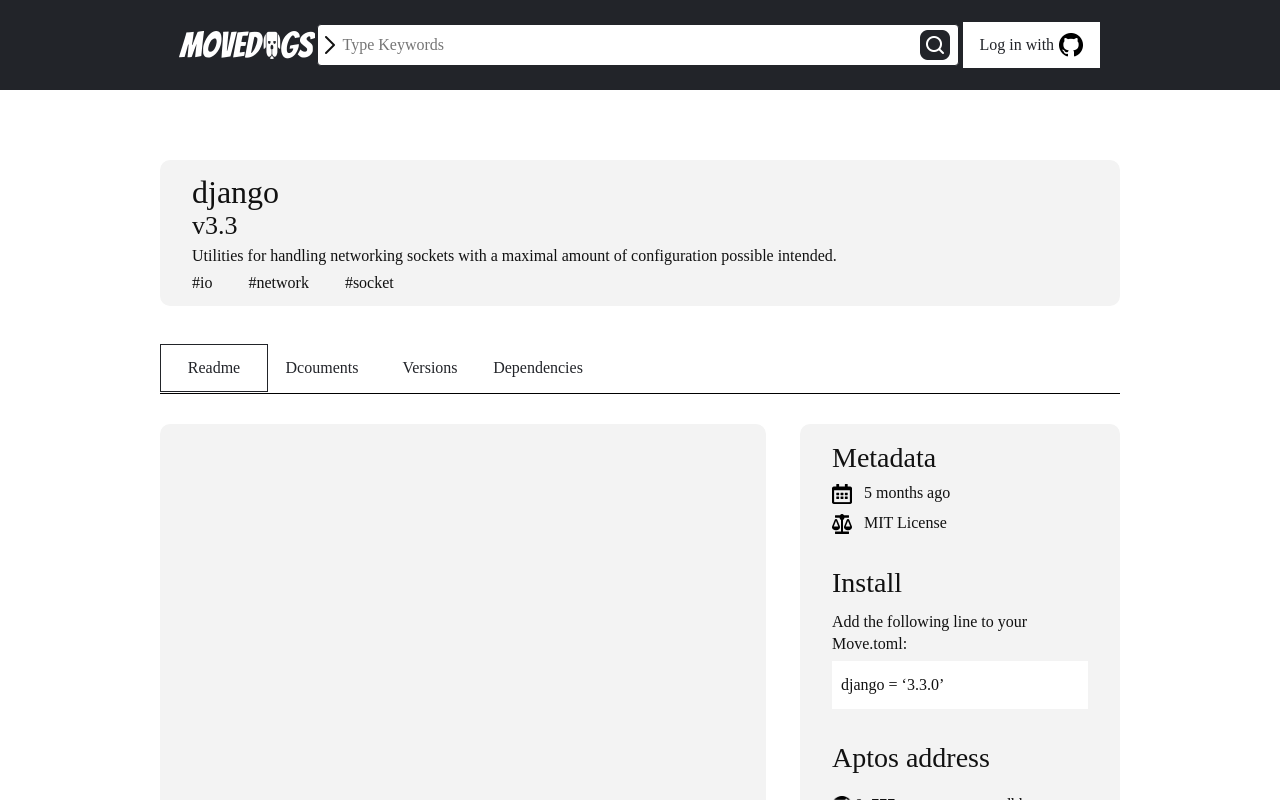
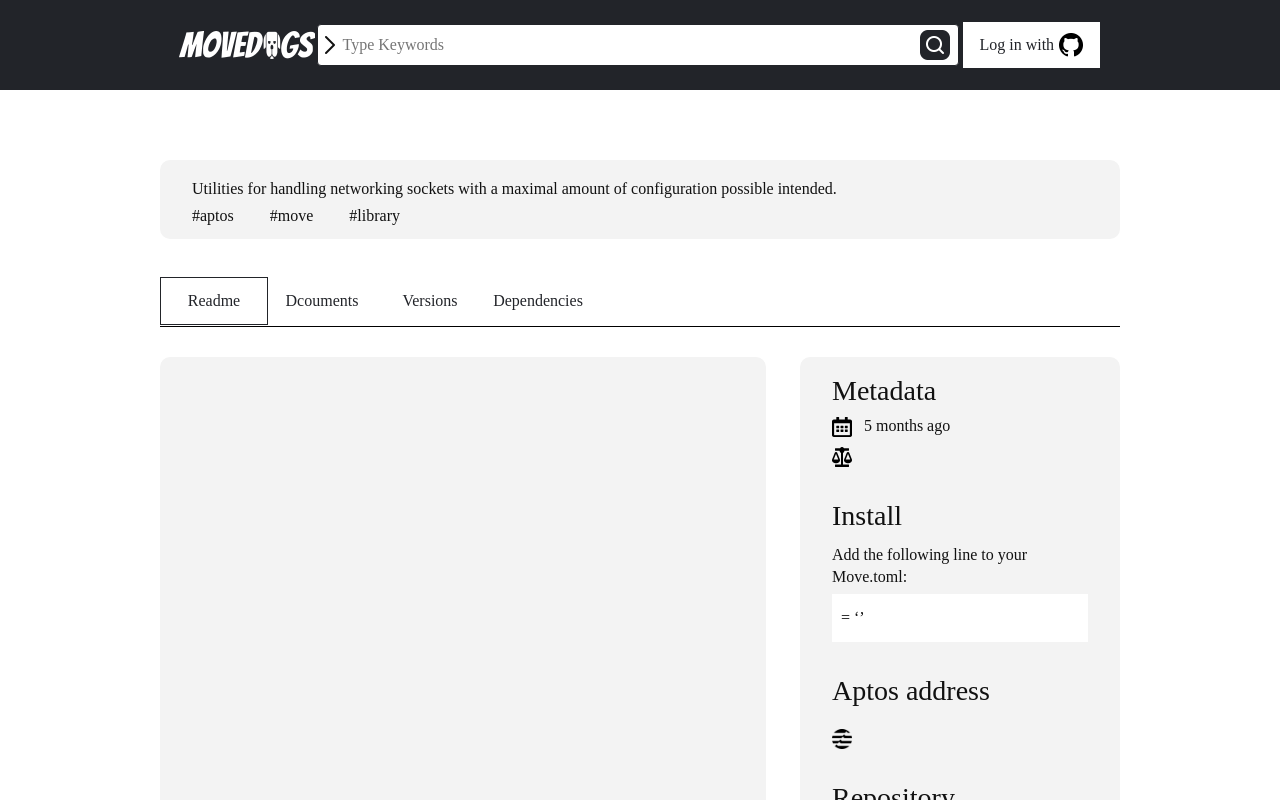
Before and after one commit to movedogs/movedogs-front, a React app: page /package in a window 1280 px wide. Built offline with nearby package versions, Linux system fonts and the light colour scheme; a web font is replaced by a local one.

Commit message:
connect server

```diff
--- a/package.json
+++ b/package.json
@@ -13,6 +13,7 @@
     "@types/node": "^16.18.11",
     "@types/react": "^18.0.27",
     "@types/react-dom": "^18.0.10",
+    "axios": "^1.3.1",
     "babel-jest": "^27.4.2",
     "babel-loader": "^8.2.3",
     "babel-plugin-named-asset-import": "^0.3.8",
--- a/src/App.tsx
+++ b/src/App.tsx
@@ -12,7 +12,7 @@ function App() {
       <Routes>
         <Route path="" element={<MainPage />} />
         <Route path="/search/:keyword" element={<SearchResultPage />} />
-        <Route path="/:package" element={<DetailPage />} />
+        <Route path="/package" element={<DetailPage />} />
       </Routes>
       <Footer />
     </div>
--- a/src/components/package-thumb/PackageThumb.tsx
+++ b/src/components/package-thumb/PackageThumb.tsx
@@ -1,22 +1,24 @@
 import { useNavigate } from "react-router-dom";
+import { IModule } from "../../const";
 import "./PackageThumb.scss";
 
 interface Props {
-  title: string;
-  version: string;
+  module: IModule;
 }
 
-const PackageThumb = ({ title, version }: Props) => {
+const PackageThumb = ({ module }: Props) => {
   const navigate = useNavigate();
   const onClick = () => {
-    navigate("/django");
+    navigate(
+      `/package?address=${module.aptosAddress}&name=${module.moduleName}`
+    );
   };
   return (
     <div className="package-thumb" onClick={onClick}>
       <div className="tag" />
       <div className="text-container">
-        <span className="title">{title}</span>
-        <span className="version">{version}</span>
+        <span className="title">{module.moduleName}</span>
+        <span className="version">{module.version}</span>
       </div>
       <i className="right-arrow" />
     </div>
--- a/src/components/pages/detail-page/DetailPage.tsx
+++ b/src/components/pages/detail-page/DetailPage.tsx
@@ -1,4 +1,8 @@
-import { useState } from "react";
+import axios from "axios";
+import { useEffect, useState } from "react";
+import { useLocation, useParams } from "react-router-dom";
+import { BACKEND_URL, hashtagList, IModule } from "../../../const";
+import { useQuery } from "../../../hooks/useQuery";
 import CommonHeader from "../../common-header/CommonHeader";
 import "./DetailPage.scss";
 import ReadmeTab from "./readme-tab/ReadmeTab";
@@ -6,15 +10,29 @@ import ReadmeTab from "./readme-tab/ReadmeTab";
 type Tabs = "Readme" | "Documents" | "Versions" | "Dependencies";
 
 const DetailPage = () => {
+  const query = useQuery();
+  const [module, setModule] = useState<IModule>();
+  useEffect(() => {
+    const address = query.get("address");
+    const name = query.get("name");
+    if (!address || !name) {
+      alert("module not found");
+    } else {
+      axios
+        .get(`${BACKEND_URL}/module/?address=${address}&name=${name}`)
+        .then((res) => setModule(res.data[0]));
+    }
+  }, [query]);
+
   const [selectedTab, setSelectedTab] = useState<Tabs>("Readme");
-  const hashtagList = ["io", "network", "socket"];
+
   return (
     <div className="detail-page">
       <CommonHeader />
       <div className="contents">
         <div className="header">
-          <span className="name">django</span>
-          <span className="version">v3.3</span>
+          <span className="name">{module?.moduleName}</span>
+          <span className="version">{module?.version}</span>
           <span className="description">
             Utilities for handling networking sockets with a maximal amount of
             configuration possible intended.
@@ -51,7 +69,7 @@ const DetailPage = () => {
             Dependencies
           </button>
         </div>
-        {selectedTab === "Readme" && <ReadmeTab />}
+        {selectedTab === "Readme" && <ReadmeTab module={module} />}
       </div>
     </div>
   );
--- a/src/components/pages/detail-page/readme-tab/ReadmeTab.tsx
+++ b/src/components/pages/detail-page/readme-tab/ReadmeTab.tsx
@@ -1,6 +1,11 @@
+import { IModule } from "../../../../const";
 import "./ReadmeTab.scss";
 
-const ReadmeTab = () => {
+interface Props {
+  module?: IModule;
+}
+
+const ReadmeTab = ({ module }: Props) => {
   return (
     <div className="readme-tab">
       <div className="readme-area"></div>
@@ -12,27 +17,29 @@ const ReadmeTab = () => {
         </div>
         <div className="info">
           <i className="license" />
-          <span>MIT License</span>
+          <span>{module?.license}</span>
         </div>
         <span className="title">Install</span>
         <span className="install-guide">
           Add the following line to your Move.toml:
         </span>
-        <div className="guide-container">django = ‘3.3.0’</div>
+        <div className="guide-container">
+          {module?.moduleName} = ‘{module?.version}’
+        </div>
         <span className="title">Aptos address</span>
         <div className="info">
           <i className="aptos" />
-          <span className="underline">0x777...........................dbb</span>
+          <span className="underline">{module?.aptosAddress}</span>
         </div>
         <span className="title">Repository</span>
         <div className="info">
           <i className="github" />
-          <span className="underline">github.com/django/django</span>
+          <span className="underline">{module?.githubURI}</span>
         </div>
         <span className="title">Owners</span>
         <div className="info">
           <i className="github" />
-          <span>Axe Lee</span>
+          <span>{module?.author}</span>
         </div>
       </div>
     </div>
--- a/src/components/pages/main-page/MainPage.tsx
+++ b/src/components/pages/main-page/MainPage.tsx
@@ -1,10 +1,22 @@
+import { useEffect, useState } from "react";
 import MainPageHeader from "../../main-page-header/MainPageHeader";
 import PackageThumb from "../../package-thumb/PackageThumb";
 import "./MainPage.scss";
+import axios from "axios";
+import { BACKEND_URL, IModule } from "../../../const";
 
 const MainPage = () => {
-  const recentReleaseList: any[] = [0, 0, 0, 0, 0, 0, 0, 0];
-  const mostPopularList: any[] = [0, 0, 0, 0, 0, 0, 0, 0];
+  const [recentReleaseList, setRecentReleaseList] = useState<IModule[]>([]);
+  const [popularList, setPopularList] = useState<IModule[]>([]);
+  useEffect(() => {
+    axios
+      .get(`${BACKEND_URL}/module/recent`)
+      .then((res) => setRecentReleaseList(res.data));
+    axios
+      .get(`${BACKEND_URL}/module/popular`)
+      .then((res) => setPopularList(res.data));
+  }, []);
+
   return (
     <div className="main-page">
       <MainPageHeader />
@@ -12,13 +24,16 @@ const MainPage = () => {
         <div className="list">
           <span className="title">Recent Release</span>
           {recentReleaseList.map((recentRelease) => (
-            <PackageThumb title={"django"} version={"v3.3"} />
+            <PackageThumb
+              key={recentRelease.aptosAddress}
+              module={recentRelease}
+            />
           ))}
         </div>
         <div className="list">
           <span className="title">Most Popular</span>
-          {mostPopularList.map((recentRelease) => (
-            <PackageThumb title={"django"} version={"v3.3"} />
+          {popularList.map((popular) => (
+            <PackageThumb key={popular.aptosAddress} module={popular} />
           ))}
         </div>
       </div>
--- a/src/components/pages/search-result-page/SearchResultPage.scss
+++ b/src/components/pages/search-result-page/SearchResultPage.scss
@@ -6,7 +6,7 @@
     display: flex;
     flex-direction: column;
     align-items: center;
-    min-height: 1507px;
+    min-height: 1000px;
     background-color: #fff;
     width: 100%;
     > .result-count {
--- a/src/components/pages/search-result-page/SearchResultPage.tsx
+++ b/src/components/pages/search-result-page/SearchResultPage.tsx
@@ -1,5 +1,7 @@
-import { useState } from "react";
+import axios from "axios";
+import { useEffect, useState } from "react";
 import { useParams } from "react-router-dom";
+import { BACKEND_URL, IModule } from "../../../const";
 import CommonHeader from "../../common-header/CommonHeader";
 import SearchResultIndex from "../../search-result-index/SearchResultIndex";
 import SearchResultThumb from "../../search-result-thumb/SearchResultThumb";
@@ -8,11 +10,37 @@ import "./SearchResultPage.scss";
 const SearchResultPage = () => {
   const { keyword } = useParams();
   const [index, setIndex] = useState(0);
-  const results = [
-    0, 0, 0, 0, 0, 0, 0, 0, 0, 0, 0, 0, 0, 0, 0, 0, 0, 0, 0, 0, 0, 0, 0, 0, 0,
-    0, 0, 0, 0, 0, 0, 0, 0, 0, 0, 0, 0, 0, 0, 0, 0, 0, 0, 0, 0, 0, 0, 0, 0, 0,
-    0, 0, 0, 0, 0, 0, 0, 0, 0, 0, 0, 0, 0, 0, 0, 0,
-  ];
+  const [results, setResults] = useState<IModule[]>([]);
+  const searchResult = async (keyword: string) => {
+    let result = [];
+    const nameMatches = (
+      await axios.get(`${BACKEND_URL}/module?name=${keyword}`)
+    ).data;
+    const addressMatches = (
+      await axios.get(`${BACKEND_URL}/module?address=${keyword}`)
+    ).data;
+    result = [...nameMatches];
+    addressMatches.forEach((addressMatch: IModule) => {
+      if (
+        !nameMatches.find(
+          (nameMatch: IModule) =>
+            nameMatch.aptosAddress === addressMatch.aptosAddress &&
+            nameMatch.moduleName === addressMatch.moduleName
+        )
+      ) {
+        result.push(addressMatch);
+      }
+    });
+    return result;
+  };
+
+  const updateResult = (_results: IModule[]) => {
+    setResults(_results);
+  };
+
+  useEffect(() => {
+    searchResult(keyword ?? "").then((res) => updateResult(res));
+  }, [keyword]);
   return (
     <div className="search-result-page">
       <CommonHeader />
@@ -21,8 +49,8 @@ const SearchResultPage = () => {
           Search <span>{results.length}</span> Results for
           <span> '{keyword}'</span>
         </span>
-        {results.slice(index * 10, index * 10 + 10).map(() => {
-          return <SearchResultThumb />;
+        {results.slice(index * 10, index * 10 + 10).map((result) => {
+          return <SearchResultThumb module={result} />;
         })}
         <SearchResultIndex
           maxIndex={Math.floor(results.length / 10)}
--- a/src/components/search-result-thumb/SearchResultThumb.tsx
+++ b/src/components/search-result-thumb/SearchResultThumb.tsx
@@ -1,17 +1,27 @@
 import { useNavigate } from "react-router-dom";
+import { IModule } from "../../const";
 import "./SearchResultThumb.scss";
 
-interface Props {}
+interface Props {
+  module: IModule;
+}
 
-const SearchResultThumb = ({}: Props) => {
+const SearchResultThumb = ({ module }: Props) => {
   const navigate = useNavigate();
   const hashtagList = ["io", "network", "socket"];
   return (
-    <div className="search-result-thumb" onClick={() => navigate("/django")}>
+    <div
+      className="search-result-thumb"
+      onClick={() =>
+        navigate(
+          `/package?address=${module.aptosAddress}&name=${module.moduleName}`
+        )
+      }
+    >
       <div className="tag" />
       <div className="left">
-        <span className="title">django</span>
-        <span className="version">v3.3</span>
+        <span className="title">{module.moduleName}</span>
+        <span className="version">{module.version}</span>
         <span className="description">
           Utilities for handling networking sockets with a maximal amount of
           configuration possible intended.
--- /dev/null
+++ b/src/const.ts
@@ -0,0 +1,13 @@
+export const BACKEND_URL = "http://localhost:4200";
+
+export interface IModule {
+  moduleName: string;
+  githubURI: string;
+  aptosAddress: string;
+  version: string;
+  license: string;
+  author: string;
+  timestamp: number;
+}
+
+export const hashtagList = ["aptos", "move", "library"];
--- /dev/null
+++ b/src/hooks/useQuery.ts
@@ -0,0 +1,8 @@
+import { useMemo } from "react";
+import { useLocation } from "react-router-dom";
+
+export function useQuery() {
+  const { search } = useLocation();
+
+  return useMemo(() => new URLSearchParams(search), [search]);
+}
--- a/src/index.tsx
+++ b/src/index.tsx
@@ -15,11 +15,9 @@ const root = ReactDOM.createRoot(
   document.getElementById("root") as HTMLElement
 );
 root.render(
-  <React.StrictMode>
-    <BrowserRouter>
-      <App />
-    </BrowserRouter>
-  </React.StrictMode>
+  <BrowserRouter>
+    <App />
+  </BrowserRouter>
 );
 
 // If you want to start measuring performance in your app, pass a function
```
Also changed, not shown: 1 other file (tests, documents, lock files or other folders).
